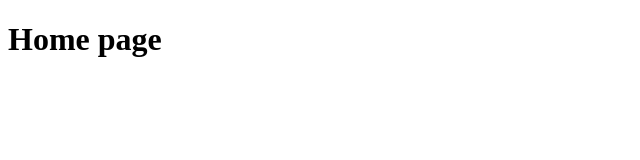
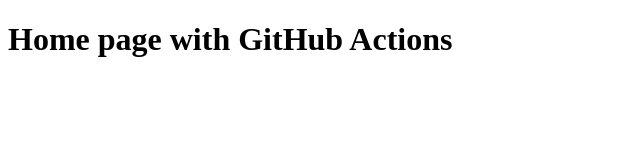
Before and after one commit to patchanop-job/html-github-app, a plain HTML site: page index.html in a window 1280 px wide. Shown: the whole page, without its empty margins (0-640 px from the left). Drawn offline with Linux system fonts and the light colour scheme.

Commit message:
update home page

```diff
--- a/index.html
+++ b/index.html
@@ -6,6 +6,6 @@
     <title>Home Page</title>
   </head>
   <body>
-    <h1>Home page</h1>
+    <h1>Home page with GitHub Actions</h1>
   </body>
 </html>
```
